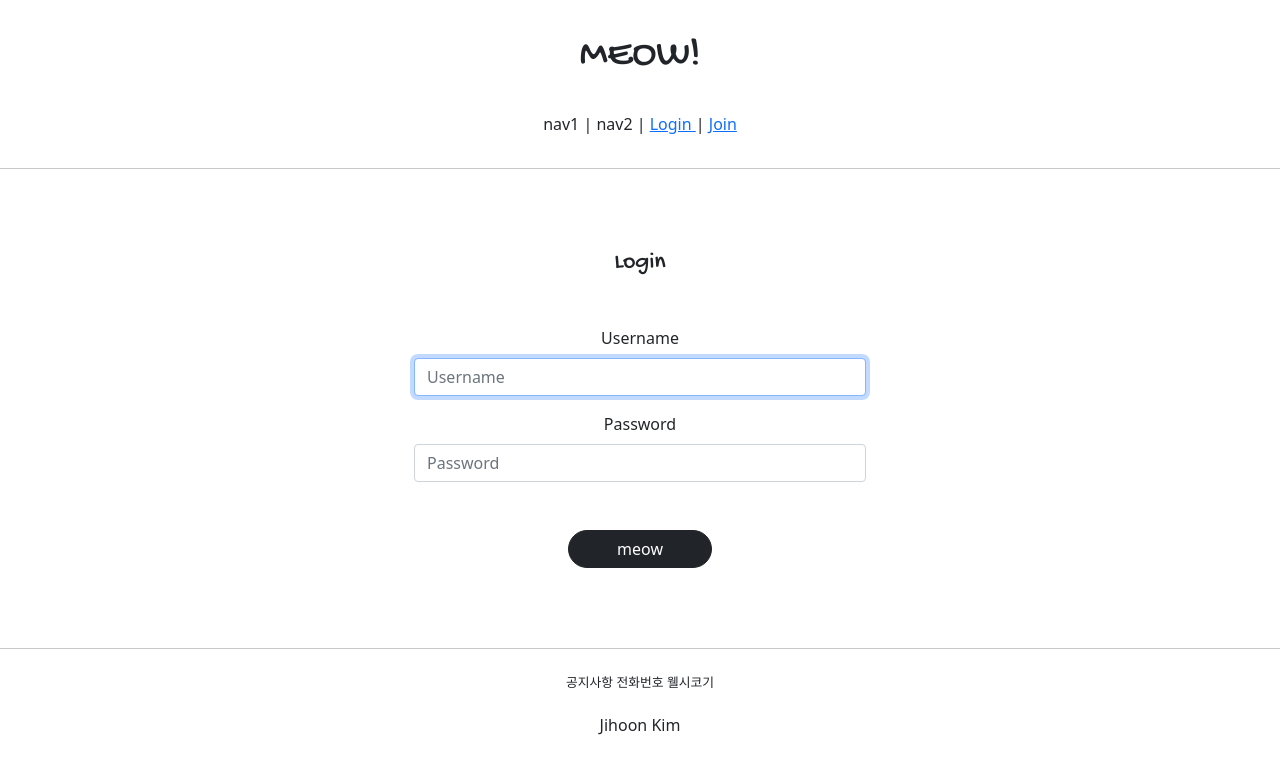
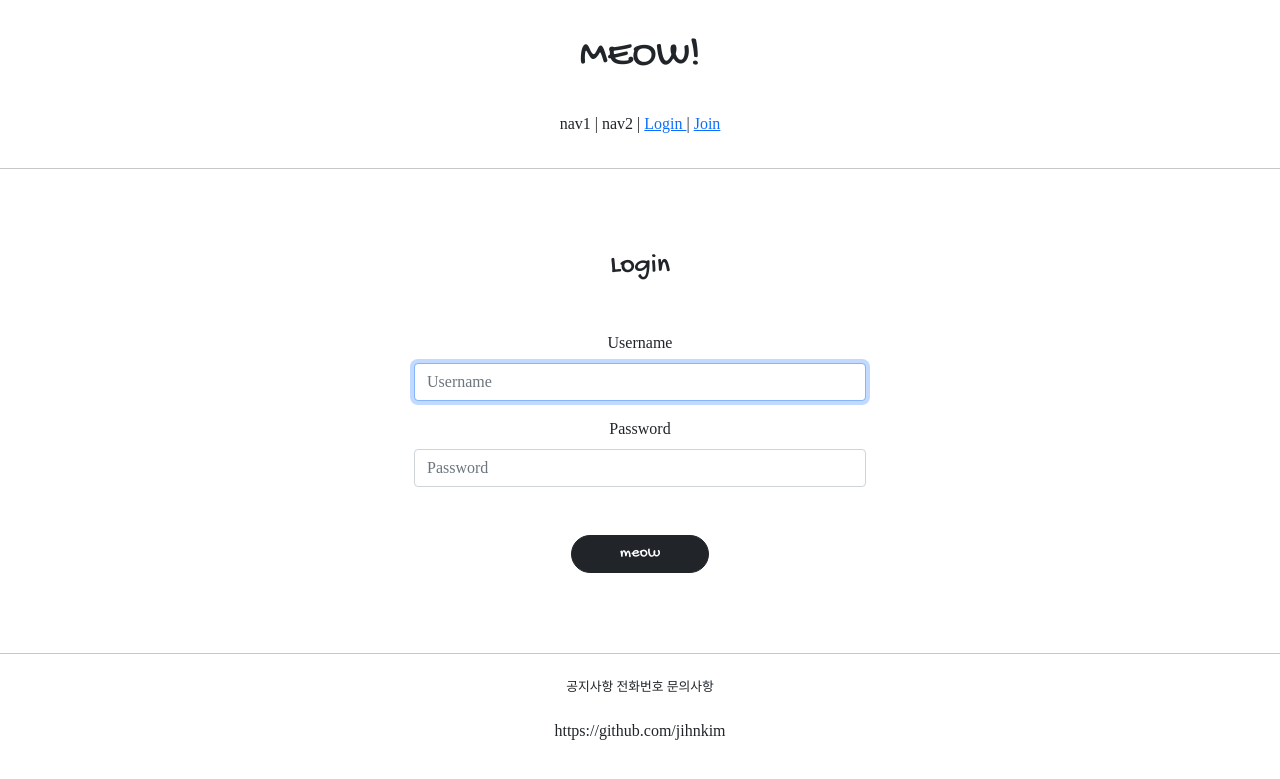
Before and after one commit to jihnkim/kjhweb, a Django app: page /accounts/login/ in a window 1280 px wide. Shown: the top 779 px of the page. Run offline with Django 3.2, Linux system fonts and the light colour scheme; parts of the project's set-up code (start-up, migrations or seed data) failed here and were passed over; some libraries are stand-ins or nearby versions; some web fonts are replaced.

Commit message:
7/15 login, logout update bootstrap load fonts update

```diff
--- a/accountapp/templates/accountapp/create.html
+++ b/accountapp/templates/accountapp/create.html
@@ -7,13 +7,13 @@
 {# 브라우저 개발자 탭에서 브라우저 캐쉬 disable check #}
     <div class="text-center mw-500 m-auto">
         <div class="m-5">
-            <h4>Join us, MEOW</h4>
+            <h3 style="font-family: 'Gochi Hand', cursive">Join us, MEOW</h3>
         </div>
         <div>
             <form action="{% url 'accountapp:create' %}" method="post">
                 {% csrf_token %}
                 {% bootstrap_form form %}
-                <div class="m-5">
+                <div style="font-family: 'Gochi Hand', cursive" class="m-5">
                     <input type="submit" value="meow!"
                            class="btn btn-dark rounded-pill px-5">
                 </div>
--- a/accountapp/templates/accountapp/login.html
+++ b/accountapp/templates/accountapp/login.html
@@ -5,14 +5,14 @@
 
     <div class="text-center mw-500 m-auto">
         <div class="m-5">
-            <h4 style="font-family: 'Gochi Hand', cursive;">Login</h4>
+            <h3 style="font-family: 'Gochi Hand', cursive;">Login</h3>
         </div>
         <div>
             {#  로그인 페이지로 요청 보냄  #}
             <form action="{% url 'accountapp:login' %}" method="post">
                 {% csrf_token %}
                 {% bootstrap_form form %}
-                <div class="m-5">
+                <div style="font-family: 'Gochi Hand', cursive" class="m-5">
                     <input type="submit" value="meow"
                            class="btn btn-dark rounded-pill px-5">
                 </div>
--- a/templates/base.html
+++ b/templates/base.html
@@ -3,7 +3,7 @@
 
 {% include 'head.html' %}
 
-<body>
+<body style="font-family: 'NanumSquareR'">
 
 {% include 'header.html' %}
 <hr>
--- a/templates/footer.html
+++ b/templates/footer.html
@@ -2,9 +2,9 @@
     <div class="jhn_footer_btn">
         <span>공지사항</span>
         <span>전화번호</span>
-        <span>웰시코기</span>
+        <span>문의사항</span>
     </div>
     <div>
-        <h6>Jihoon Kim</h6>
+        <h6>https://github.com/jihnkim</h6>
     </div>
 </div>
--- a/templates/head.html
+++ b/templates/head.html
@@ -7,6 +7,7 @@
     {#  BOOTSTRAP LINK  #}
     <link href="https://cdn.jsdelivr.net/npm/bootstrap@5.0.2/dist/css/bootstrap.min.css" rel="stylesheet"
           integrity="sha384-EVSTQN3/azprG1Anm3QDgpJLIm9Nao0Yz1ztcQTwFspd3yD65VohhpuuCOmLASjC" crossorigin="anonymous">
+
     {#  GOOGLE FONTS LINK  #}
     <link rel="preconnect" href="https://fonts.googleapis.com">
     <link rel="preconnect" href="https://fonts.gstatic.com" crossorigin>
@@ -14,7 +15,32 @@
     <link rel="preconnect" href="https://fonts.googleapis.com">
     <link rel="preconnect" href="https://fonts.gstatic.com" crossorigin>
     <link href="https://fonts.googleapis.com/css2?family=Gochi+Hand&display=swap" rel="stylesheet">
+
     {#  STATIC FILES LINK  #}
     <link rel="stylesheet" type="text/css" href="{% static 'base.css' %}">
+    <style>
+        @font-face {
+            font-family: 'NanumSquareR';
+            src: local('NanumSquareR'),
+            url("{% static 'fonts/NanumSquareR.ttf' %}") format("opentype");
+        }
 
+        @font-face {
+            font-family: 'NanumSquareEB';
+            src: local('NanumSquareEB'),
+            url("{% static 'fonts/NanumSquareEB.otf' %}") format("opentype");
+        }
+
+        @font-face {
+            font-family: 'NanumSquareB';
+            src: local('NanumSquareB'),
+            url("{% static 'fonts/NanumSquareB.otf' %}") format("opentype");
+        }
+
+        @font-face {
+            font-family: 'NanumSquareR';
+            src: local('NanumSquareR'),
+            url("{% static 'fonts/NanumSquareR.otf' %}") format("opentype");
+        }
+    </style>
 </head>
```
Also changed, not shown: log.txt (+9 -1 lines).
